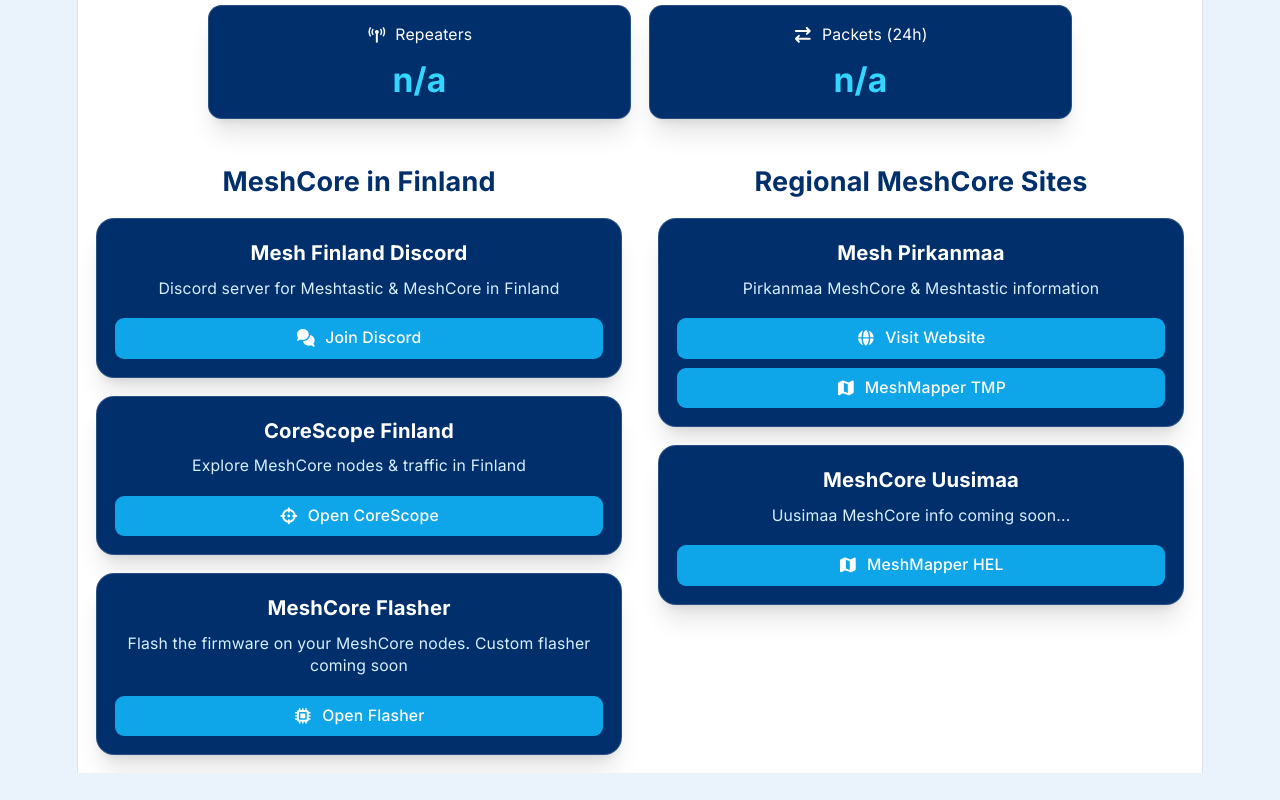
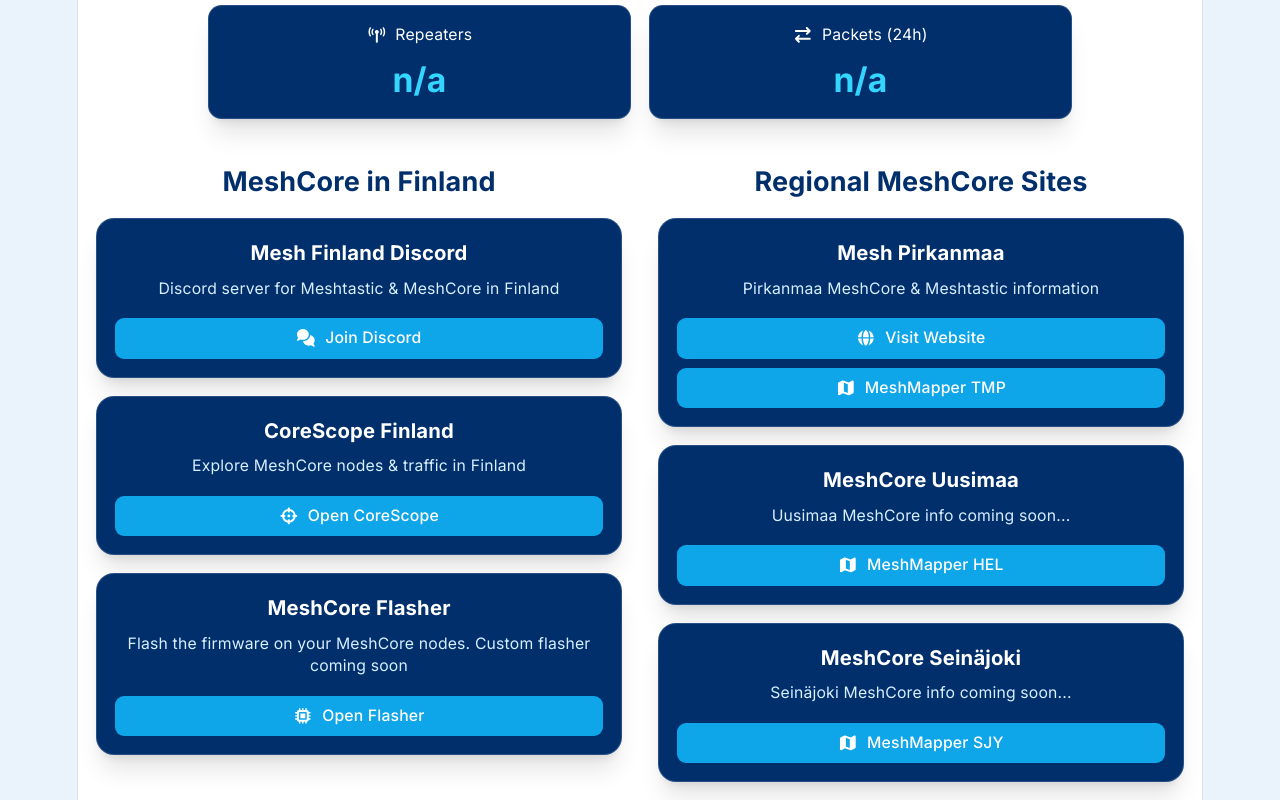
Before and after one commit to MeshCore-Finland/mc-fi-web, a React (Vite) app: page / in a window 1280 px wide. Shown: the part 408-1208 px from the top of the page. Before the commit the page ends 1181 px from the top, so only its background shows below. Built offline with nearby package versions, Linux system fonts and the light colour scheme; no server answers.

Commit message:
add seinäjoki region (#2)

```diff
--- a/src/App.tsx
+++ b/src/App.tsx
@@ -199,6 +199,17 @@
                 },
               ]}
             />
+                        <LinkList
+              title="MeshCore Seinäjoki"
+              description="Seinäjoki MeshCore info coming soon..."
+              links={[
+                {
+                  icon: faMap,
+                  text: "MeshMapper SJY",
+                  href: "https://sjy.meshmapper.net/",
+                },
+              ]}
+            />
           </div>
         </div>
       </section>
```
Also changed, not shown: 1 other file (tests, documents, lock files or other folders).
